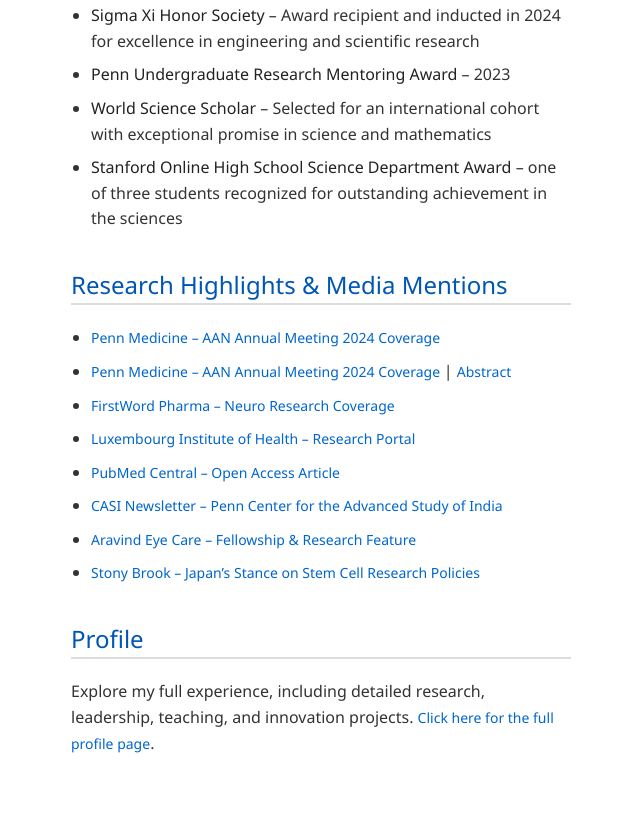
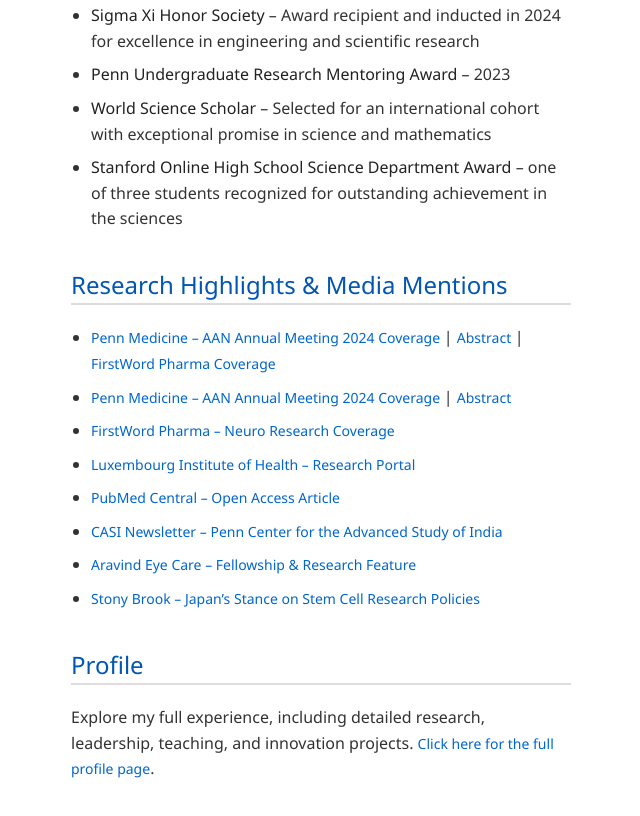
Before and after one commit to ShivekNarang/shiveknarang.github.io, a plain HTML site: page index.html in a window 1280 px wide. Shown: the part 1294-2110 px from the top of the page, without its empty margins (499-1139 px from the left). Drawn offline with Linux system fonts and the light colour scheme.

Commit message:
Update index.html

```diff
--- a/index.html
+++ b/index.html
@@ -136,7 +136,18 @@
 
        <h2>Research Highlights & Media Mentions</h2>
   <ul>
-    <li><a href="https://www.pennmedicine.org/news/penn-medicine-at-aan-annual-meeting-2024" target="_blank">Penn Medicine – AAN Annual Meeting 2024 Coverage</a></li>
+ <li>
+      <a href="https://www.pennmedicine.org/news/penn-medicine-at-aan-annual-meeting-2024" target="_blank">
+    Penn Medicine – AAN Annual Meeting 2024 Coverage
+  </a> |
+  <a href="https://www.aan.com/msa/Public/Events/AbstractDetails/56527" target="_blank">
+    Abstract
+  </a> |
+  <a href="https://firstwordpharma.com/story/5845134" target="_blank">
+    FirstWord Pharma Coverage
+  </a>
+</li>
+
     <li>
   <a href="https://www.pennmedicine.org/news/penn-medicine-at-aan-annual-meeting-2024" target="_blank">
     Penn Medicine – AAN Annual Meeting 2024 Coverage
```
